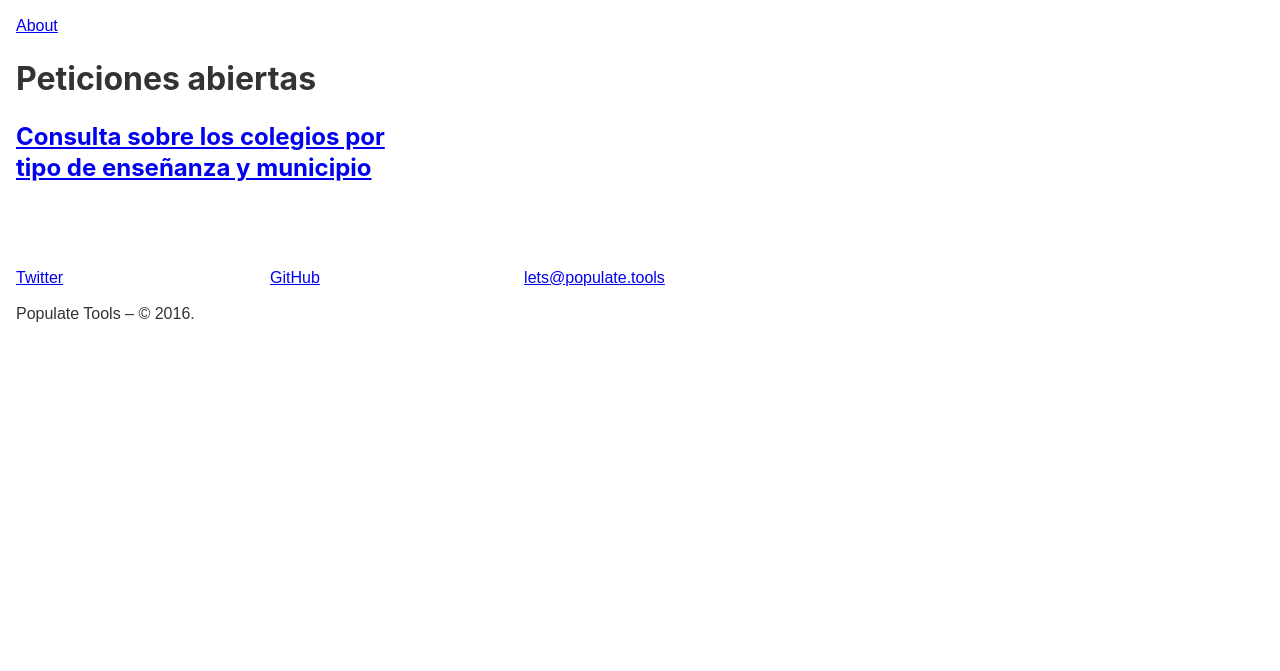
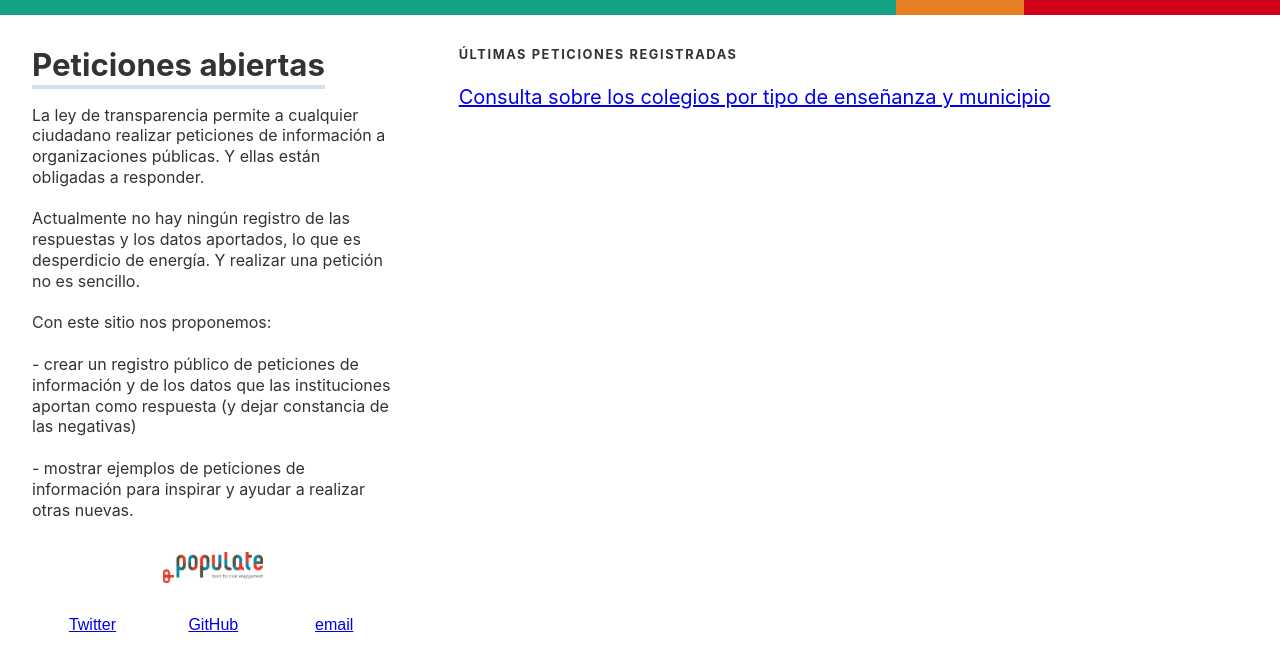
Before and after one commit to PopulateTools/peticiones-abiertas, a Jekyll site: the page built from index.html, in a window 1280 px wide. Shown: the top 671 px of the page. Built offline with Jekyll 4.4.1, drawn with Linux system fonts in a browser that asks for light colours.

Commit message:
Basic home site

```diff
--- a/_includes/header.html
+++ b/_includes/header.html
@@ -1,7 +1,12 @@
 <header class="pure-u-1 pure-u-md-3-3">
-    {% for my_page in site.pages %}
+    <!-- {% for my_page in site.pages %}
       {% if my_page.title %}
       <a href="{{ my_page.url | relative_url }}">{{ my_page.title | escape }}</a>
       {% endif %}
-    {% endfor %}
+    {% endfor %} -->
+    <div class="requestsBar">
+        <div class="requestBar requestYes"></div>
+        <div class="requestBar requestInProgress"></div>
+        <div class="requestBar requestNo"></div>
+    </div>
 </header>
--- a/_layouts/default.html
+++ b/_layouts/default.html
@@ -7,7 +7,7 @@
 
             {{ content }}
 
-            {% include footer.html %}
+            <!-- {% include footer.html %} -->
         </div>
     </body>
 </html>
--- a/_sass/_colors.scss
+++ b/_sass/_colors.scss
@@ -0,0 +1,4 @@
+$light_blue: #D3E0E9;
+$green: #16A085;
+$orange: #E67E22;
+$red: #D0021B;
--- a/_sass/_fonts.scss
+++ b/_sass/_fonts.scss
@@ -1,2 +1,9 @@
 $sans: -apple-system, BlinkMacSystemFont, "Segoe UI", Roboto, Oxygen, Ubuntu, Cantarell, "Open Sans", "Helvetica Neue", sans-serif;
 $serif: "Georgia", "Times New Roman", Times, serif;
+
+// Scale — Major third
+$h1: 2.441rem;
+$h2: 1.953rem;
+$h3: 1.563rem;
+$h4: 1.25rem;
+$small: 0.8rem;
--- /dev/null
+++ b/_sass/_header.scss
@@ -0,0 +1,18 @@
+.requestsBar {
+    display: flex;
+}
+.requestBar {
+    height: 15px;
+}
+.requestYes {
+    background: $green;
+    width: 70%;
+}
+.requestInProgress {
+    background: $orange;
+    width: 10%;
+}
+.requestNo {
+    background: $red;
+    width: 20%;
+}
--- /dev/null
+++ b/_sass/_home.scss
@@ -0,0 +1,21 @@
+.mainTitle {
+    font-weight: 700;
+    display: table;
+    font-size: $h2;
+    border-bottom: 4px solid $light_blue;
+}
+.mainDesc {
+    font-family: $sans;
+}
+.requestsTitle {
+    text-transform: uppercase;
+    font-weight: 700;
+    letter-spacing: 0.1rem;
+    font-size: $small
+}
+.logo {
+    max-width: 100px;
+    margin: 0 auto;
+}
+@media (min-width: 768px) {
+}
--- a/_sass/_utils.scss
+++ b/_sass/_utils.scss
@@ -1,3 +1,7 @@
+.img-fluid {
+    display: block;
+    max-width: 100%;
+}
 .center {
     text-align: center;
 }
@@ -13,3 +17,15 @@
 .mb4 {
     margin-bottom: 4rem;
 }
+.m1 {
+    margin: 1rem;
+}
+.m2 {
+    margin: 2rem;
+}
+.m3 {
+    margin: 3rem;
+}
+.m4 {
+    margin: 4rem;
+}
--- a/css/main.scss
+++ b/css/main.scss
@@ -8,25 +8,42 @@
         "purecss/purecss",
         "colors",
         "utils",
-        "fonts"
+        "fonts",
+        "home",
+        "header"
 ;
 html {
+    font-size: 100%;
     -moz-osx-font-smoothing: grayscale;
     text-rendering: optimizelegibility;
     font-feature-settings: "liga","kern";
 }
 body {
-    margin: 1rem;
     font-family: $sans;
+    color: #333;
     line-height: 1.3;
-    color: #333;
-    font-size: 100%;
 }
-h1,
-h2,
-h3,
-h4,
-h5,
-h6 {
+p {
+    margin-bottom: 1.3rem;
+}
+h1, h2, h3, h4 {
     font-family: $sans;
+    margin: 1.414rem 0 0.5rem;
+    font-weight: inherit;
+    line-height: 1.2;
 }
+h1 {
+    font-size: $h1;
+}
+h2 {
+    font-size: $h2;
+}
+h3 {
+    font-size: $h3;
+}
+h4 {
+    font-size: $h4;
+}
+small {
+    font-size: $small;
+}
--- a/index.html
+++ b/index.html
@@ -1,10 +1,41 @@
 ---
 layout: default
 ---
-<div class="pure-u-1 pure-u-md-1-3 mb4">
-    <h1>Peticiones abiertas</h1>
+<div class="pure-u-1 pure-u-md-1-3 mb2">
+    <div class="m2">
+        <div class="mainCopy mb2">
+            <h1 class="mainTitle">Peticiones abiertas</h1>
+            <p class="mainDesc">La ley de transparencia permite a cualquier ciudadano realizar peticiones de información a organizaciones públicas. Y ellas están obligadas a responder.</p>
+            <p class="mainDesc">Actualmente no hay ningún registro de las respuestas y los datos aportados, lo que es desperdicio de energía. Y realizar una petición no es sencillo.</p>
+            <p class="mainDesc">Con este sitio nos proponemos:</p>
+            <p class="mainDesc">- crear un registro público de peticiones de información y de los datos que las instituciones aportan como respuesta (y dejar constancia de las negativas)</p>
+            <p class="mainDesc">- mostrar ejemplos de peticiones de información para inspirar y ayudar a realizar otras nuevas.</p>
+        </div>
+        <footer>
+            <div class="pure-u-1 pure-u-md-5-5 center mb2">
+                <img class="logo img-fluid" src="/img/logo-populate-tools.png" alt="Populate Tools">
+            </div>
+            <div class="pure-g center">
+                <div class="pure-u-1 pure-u-md-1-3">
+                    <a href="https://twitter.com/{{site.twitter_username}}">Twitter</a>
+                </div>
+                <div class="pure-u-1 pure-u-md-1-3">
+                    <a href="https://github.com/{{site.github_username}}">GitHub</a>
+                </div>
+                <div class="pure-u-1 pure-u-md-1-3">
+                    <a href="mailto:{{site.email}}">email</a>
+                </div>
+            </div>
+        </footer>
+    </div>
+</div>
 
-    {% for petition in site.peticiones %}
-    <h2><a href="{{ petition.url | prepend: site.baseurl }}">{{ petition.title }}</a></h2>
-    {% endfor %}
+<div class="pure-u-1 pure-u-md-2-3">
+    <div class="m2">
+        <h4 class="requestsTitle">Últimas peticiones registradas</h4>
+
+        {% for petition in site.peticiones %}
+        <h4><a href="{{ petition.url | prepend: site.baseurl }}">{{ petition.title }}</a></h4>
+        {% endfor %}
+    </div>
 </div>
```
Also changed, not shown: img/logo-populate-tools.png (added).
